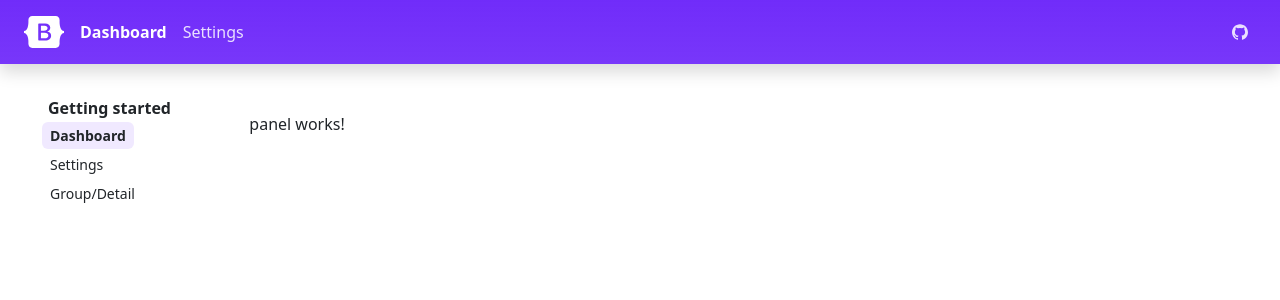
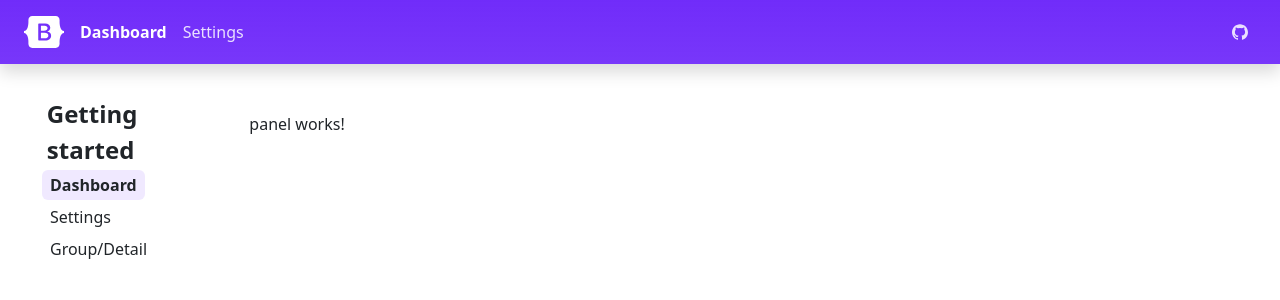
Before and after one commit to println/turbo-todo, an Angular app: page /dashboard in a window 1280 px wide. Shown: the top 300 px of the page. Built offline with nearby package versions, Linux system fonts and the light colour scheme.

Commit message:
ajustando slider

```diff
--- a/src/app/modules/layout/shell/shell.component.html
+++ b/src/app/modules/layout/shell/shell.component.html
@@ -72,23 +72,23 @@
          aria-labelledby="bdSidebarOffcanvasLabel" aria-modal="true" role="dialog" (transitionend)="endToggling()"
          [class.show]="isActive" [class.hiding]="isClosing" [class.showing]="isOpening">
       <div class="offcanvas-header border-bottom">
-        <h5 class="offcanvas-title" id="bdSidebarOffcanvasLabel">Browse docs</h5>
+        <h5 class="offcanvas-title" id="bdSidebarOffcanvasLabel">Browse</h5>
         <button type="button" class="btn-close" data-bs-dismiss="offcanvas" aria-label="Close"
                 data-bs-target="#bdSidebar" (click)="startClose()"></button>
       </div>
 
       <div class="offcanvas-body">
         <nav class="bd-links w-100" id="bd-docs-nav" aria-label="Docs navigation">
-          <ul class="bd-links-nav list-unstyled mb-0 pb-3 pb-md-2 pe-lg-2">
+          <ul class="bd-links-nav list-unstyled mb-0 pb-3 pb-md-2 pe-lg-2 d-flex">
             <li class="bd-links-group py-2">
               <strong class="bd-links-heading d-flex w-100 align-items-center fw-semibold">
                 <svg class="bi me-2" style="color: var(--bs-indigo);" aria-hidden="true">
                   <use xlink:href="#book-half"></use>
                 </svg>
-                Getting started
+                <span class="fs-4 h">Getting started</span>
               </strong>
 
-              <ul class="list-unstyled fw-normal pb-2 small">
+              <ul class="list-unstyled fw-normal pb-2 fs-6">
                 <li>
                   <a [routerLink]="route.dashboard.id" routerLinkActive="active" class="bd-links-link d-inline-block rounded">Dashboard</a>
                 </li>
--- a/src/app/modules/layout/shell/shell.component.ts
+++ b/src/app/modules/layout/shell/shell.component.ts
@@ -1,4 +1,5 @@
 import { Component, HostBinding, OnInit } from '@angular/core';
+import { Route, Router } from '@angular/router';
 import { ROUTE } from '@config';
 
 @Component({
@@ -15,9 +16,15 @@ export class ShellComponent implements OnInit {
   isClosing = false;
   action: string = '';
 
-  constructor() {}
+  constructor(protected router: Router) {}
 
-  ngOnInit() {}
+  ngOnInit() {
+    this.router.events.subscribe((e) => {
+      if (this.isActive) {
+        this.startClose();
+      }
+    });
+  }
 
   toggle() {
     this.isActive = !this.isActive;
```
Also changed, not shown: src/app/modules/layout/shell/shell.module.ts (+6 -8 lines), 1 other file (tests, documents, lock files or other folders).
